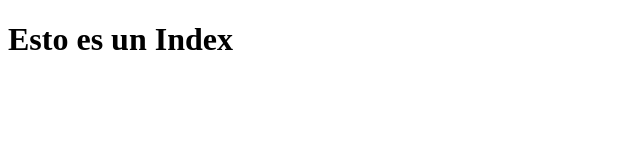
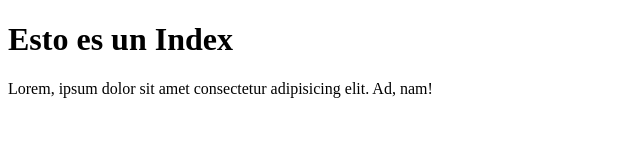
Before and after one commit to AlvARoAV11/DIW_alvaro, a plain HTML site: page index.html in a window 1280 px wide. Shown: the whole page, without its empty margins (0-640 px from the left). Drawn offline with Linux system fonts and the light colour scheme.

Commit message:
commit prueba

```diff
--- a/index.html
+++ b/index.html
@@ -7,5 +7,6 @@
 </head>
 <body>
     <h1>Esto es un Index</h1>
+    <p>Lorem, ipsum dolor sit amet consectetur adipisicing elit. Ad, nam!</p>
 </body>
 </html>
```
